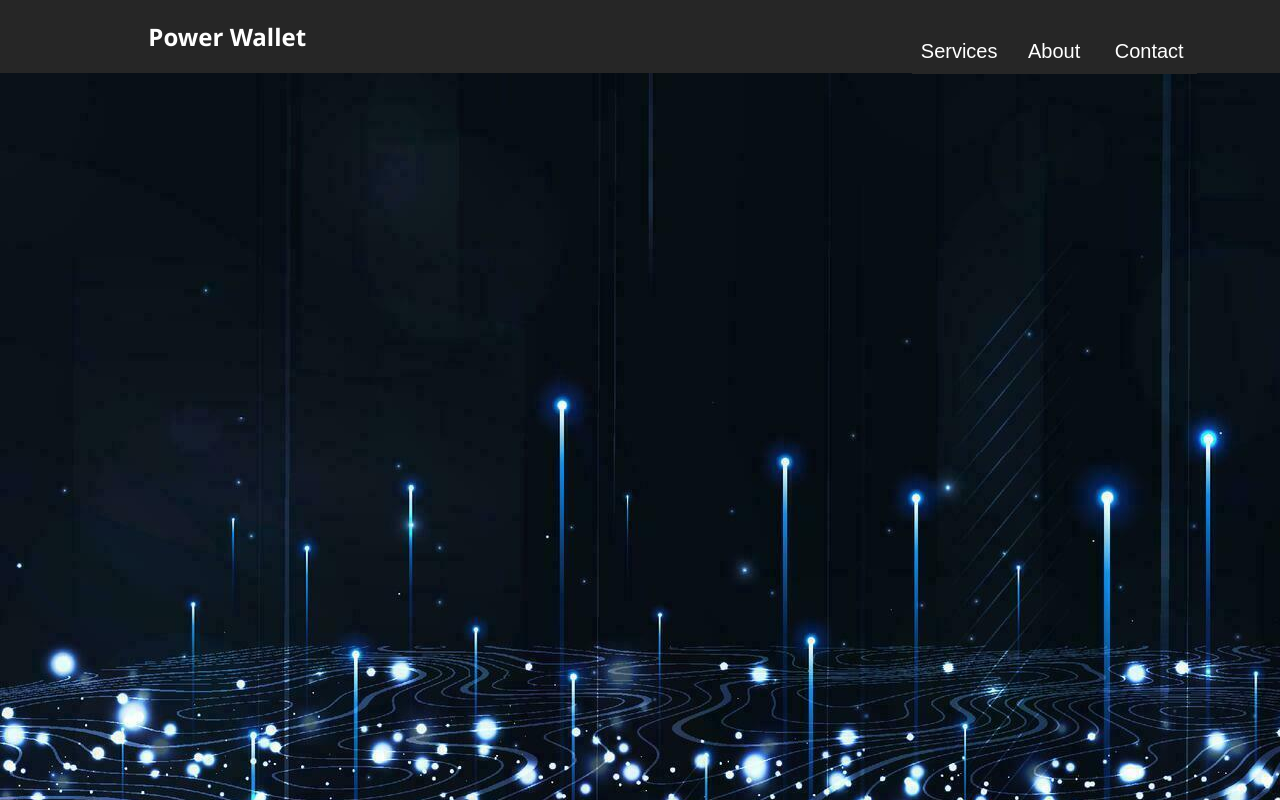
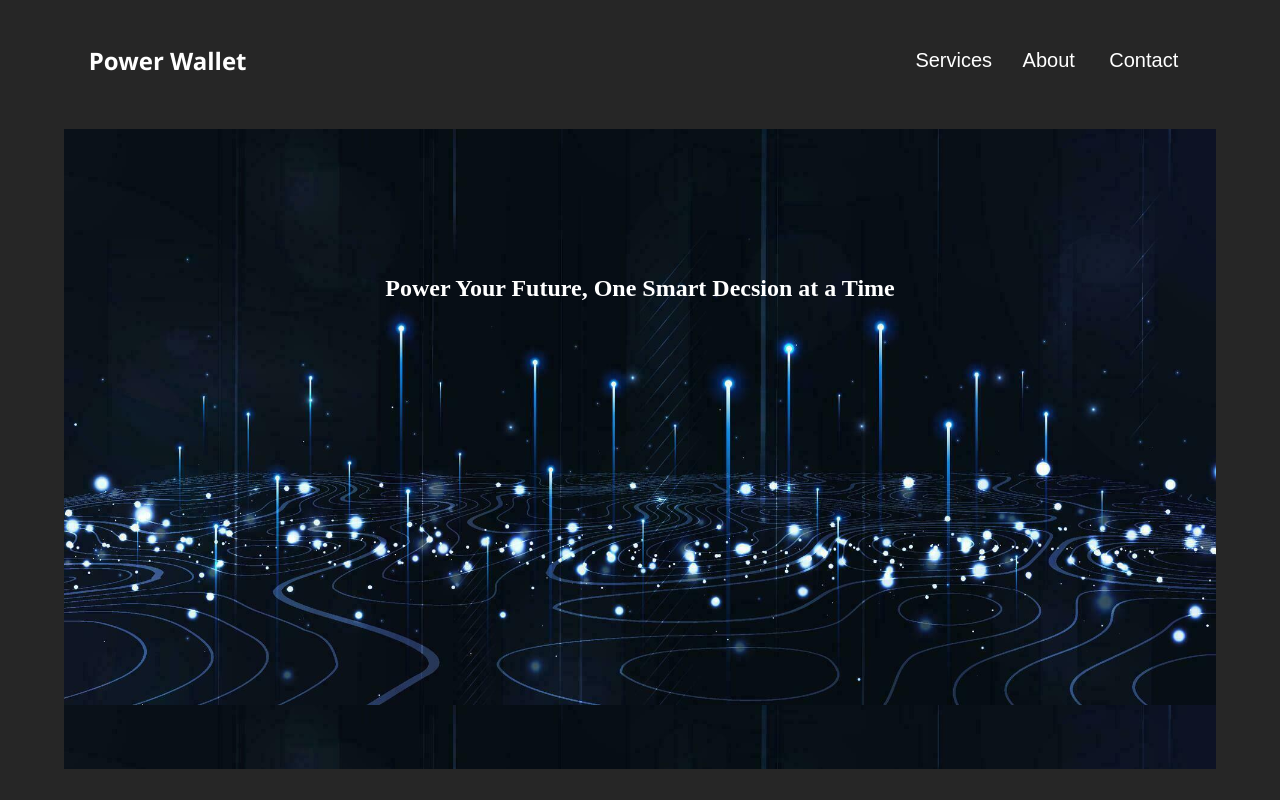
Before and after one commit to ZacharyDLopez/ShellHacks-Project, an Angular app in the folder power-wallet/: page / in a window 1280 px wide. Built offline with nearby package versions, Linux system fonts and the light colour scheme.

Commit message:
Added the background image along with text

```diff
--- a/power-wallet/src/app/home-page/home-page.component.html
+++ b/power-wallet/src/app/home-page/home-page.component.html
@@ -9,7 +9,8 @@
                 <button class="nav-buttons">Contact</button>
             </div>
         </div>
-        <div class="background-image">
-            <img class="home-img" src="assets/home-page-bg.jpg" alt="ba"/>
+        <div class="banner">
+            <h1 class="banner-text">Power Your Future, One Smart Decsion at a Time</h1>
         </div>
+
 </section>
--- a/power-wallet/src/app/home-page/home-page.component.scss
+++ b/power-wallet/src/app/home-page/home-page.component.scss
@@ -12,17 +12,20 @@
 }
 .title-container{
     display: flex;
+    justify-content: flex-start;
+    align-items: center;
+    margin-top: 1.5rem;
     min-width: 50vw;
-    margin-left: 50px;
+    margin-left: auto;
+    margin-right: auto;
 }
 .nav-container{
     position: relative;
-    left: 20px;
-    top: 15px;
     display: flex;
     min-width: 20vw;
-    padding-left: 5px;
-    padding-right: 5px;
+    margin-top: 1.5rem;
+    margin-right: auto;
+    margin-left: auto;
     justify-content: space-evenly;
     align-items: center;
 }
@@ -41,6 +44,23 @@
     background-color: #323232;
 }
 
-.backgrounf-image{
-    width: 80vw;
+.banner{
+    background-image: url('../../assets/banner.jpg');
+    width: 90%;
+    height: 80%;
+    margin-top: 2rem;
+    margin-left: auto;
+    margin-right: auto;
+    display: flex;
+    justify-content: center;
+    flex-direction: column;
+    align-items: center;
+    background-size: 100%, 100%;
 }
+
+.banner-text{
+    position: relative;
+    bottom: 10rem;
+    color: white;
+
+}
--- a/power-wallet/src/styles.scss
+++ b/power-wallet/src/styles.scss
@@ -2,5 +2,6 @@
 html,body{
     height: 100vh;
     margin:0;
-    overflow: auto;
+    overflow-x: hidden;
+    overflow-y: auto;
 }
```
Also changed, not shown: power-wallet/src/assets/banner-wtext.png (added), power-wallet/src/assets/banner.jpg (added).
